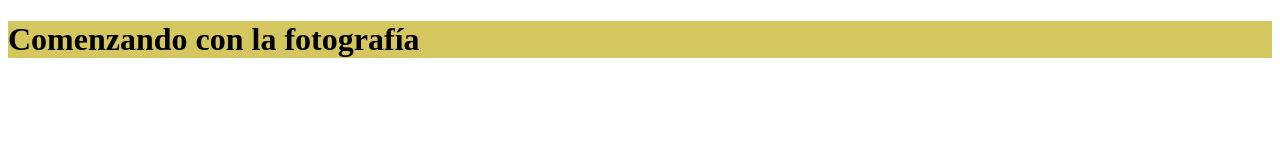
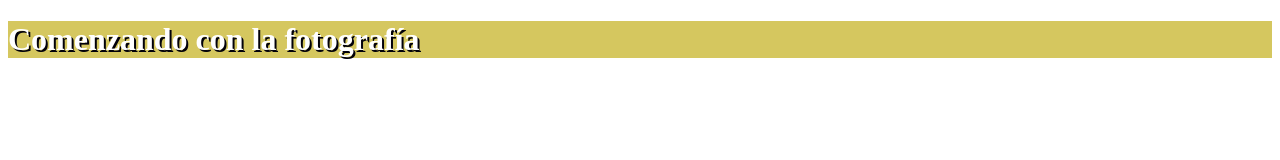
Before and after one commit to jjfique/final2, a plain HTML site: page index.html in a window 1280 px wide. Drawn offline with Linux system fonts and the light colour scheme.

Commit message:
aplica sobra
se aplica sobra al titulo

```diff
--- a/css/style.css
+++ b/css/style.css
@@ -3,5 +3,9 @@
  background-color:#d5c75f;
 }
 h1{
+color: White;
+text-shadow: 2px 2px #02010a;
+;
+
 
 }
```
